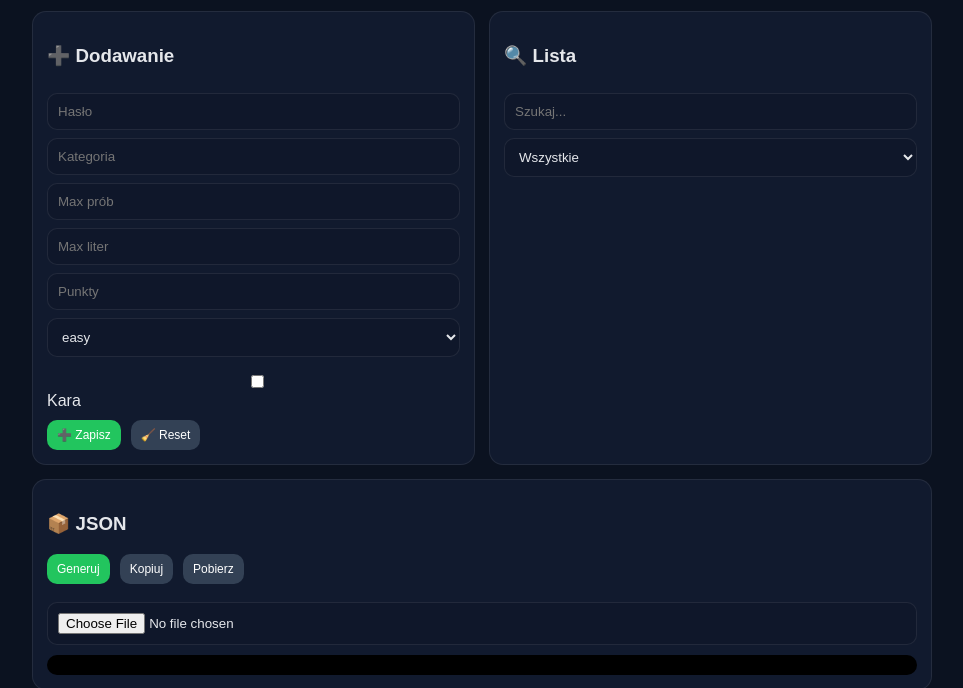
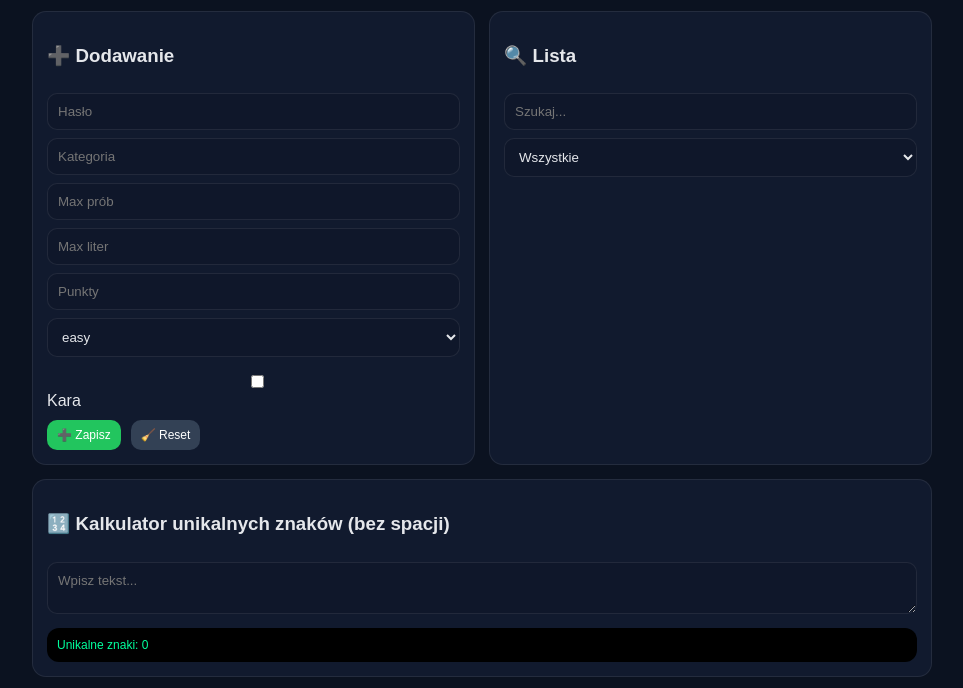
Before and after one commit to MrKazzanek/QozaBot, a plain HTML site: page gen.html in a window 1280 px wide. Shown: the part 86-774 px from the top of the page, without its empty margins (158-1121 px from the left). Drawn offline with Linux system fonts and the light colour scheme.

Commit message:
Update gen.html

```diff
--- a/gen.html
+++ b/gen.html
@@ -55,10 +55,7 @@ body{
   border-radius:14px;
 }
 
-.title{
-  font-size:18px;
-  font-weight:700;
-}
+.title{font-size:18px;font-weight:700;}
 
 .btn{
   background:var(--accent);
@@ -87,7 +84,7 @@ body{
   padding:14px;
 }
 
-input,select{
+input,select,textarea{
   width:100%;
   padding:10px;
   margin-top:8px;
@@ -98,11 +95,9 @@ input,select{
   outline:none;
 }
 
-.row{
-  display:flex;
-  gap:10px;
-  flex-wrap:wrap;
-}
+textarea{resize:vertical}
+
+.row{display:flex;gap:10px;flex-wrap:wrap;}
 
 .smallbtn{
   padding:8px 10px;
@@ -144,6 +139,7 @@ input,select{
 }
 </style>
 </head>
+
 <body>
 
 <div class="container">
@@ -196,6 +192,15 @@ input,select{
       <div id="list"></div>
     </div>
 
+  </div>
+
+  <!-- 🔥 NOWY KALKULATOR -->
+  <div class="card">
+    <h3>🔢 Kalkulator unikalnych znaków (bez spacji)</h3>
+
+    <textarea id="textInput" placeholder="Wpisz tekst..." oninput="countUnique()"></textarea>
+
+    <div class="output" id="uniqueOut">Unikalne znaki: 0</div>
   </div>
 
   <div class="card">
@@ -307,6 +312,13 @@ function importJSON(e){
 
 function toggleTheme(){document.body.classList.toggle('light');}
 
+/* 🔥 NOWA FUNKCJA */
+function countUnique(){
+  const text = textInput.value.replace(/\s/g,'');
+  const unique = new Set(text);
+  uniqueOut.innerText = "Unikalne znaki: " + unique.size;
+}
+
 render();
 </script>
 
```
